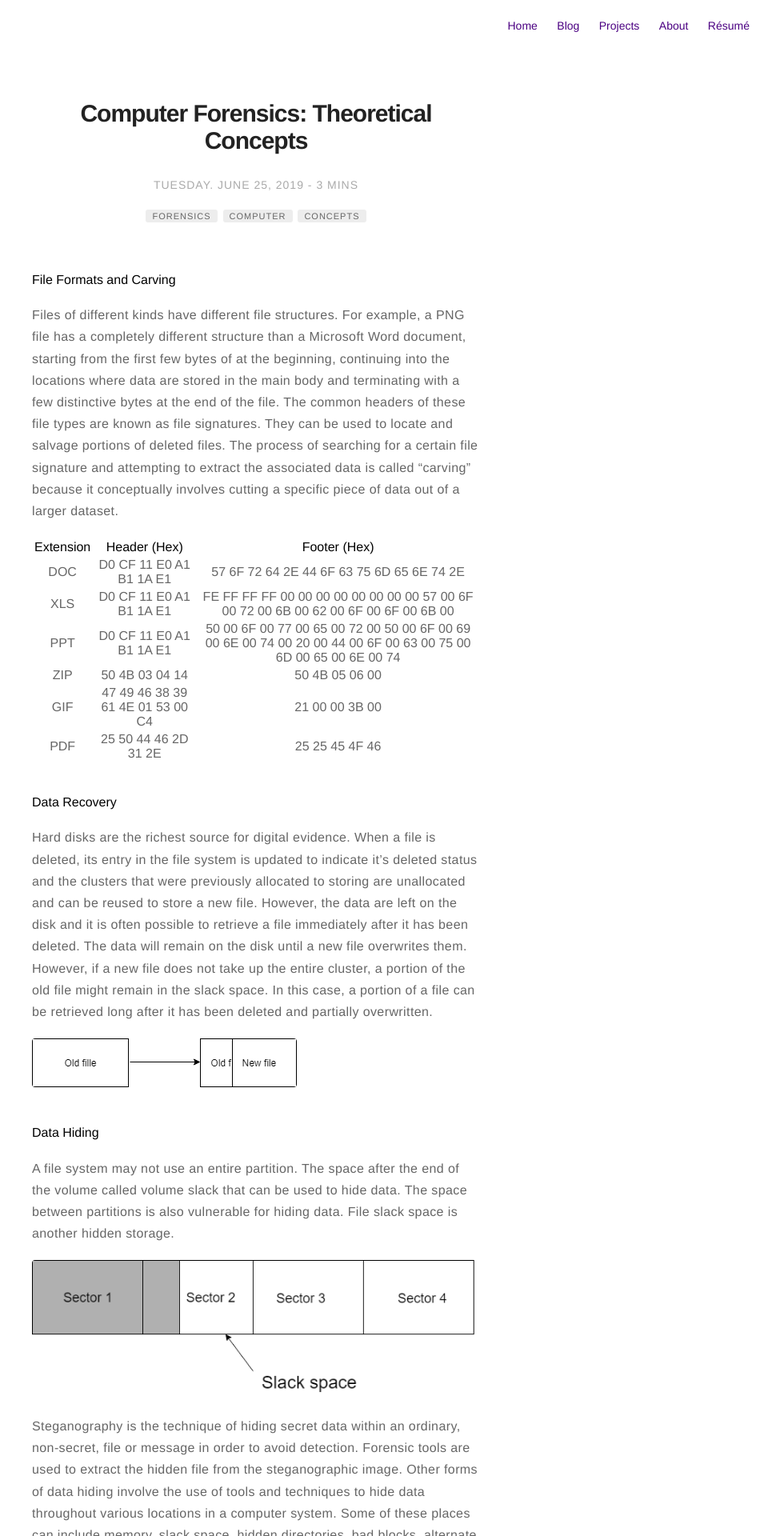
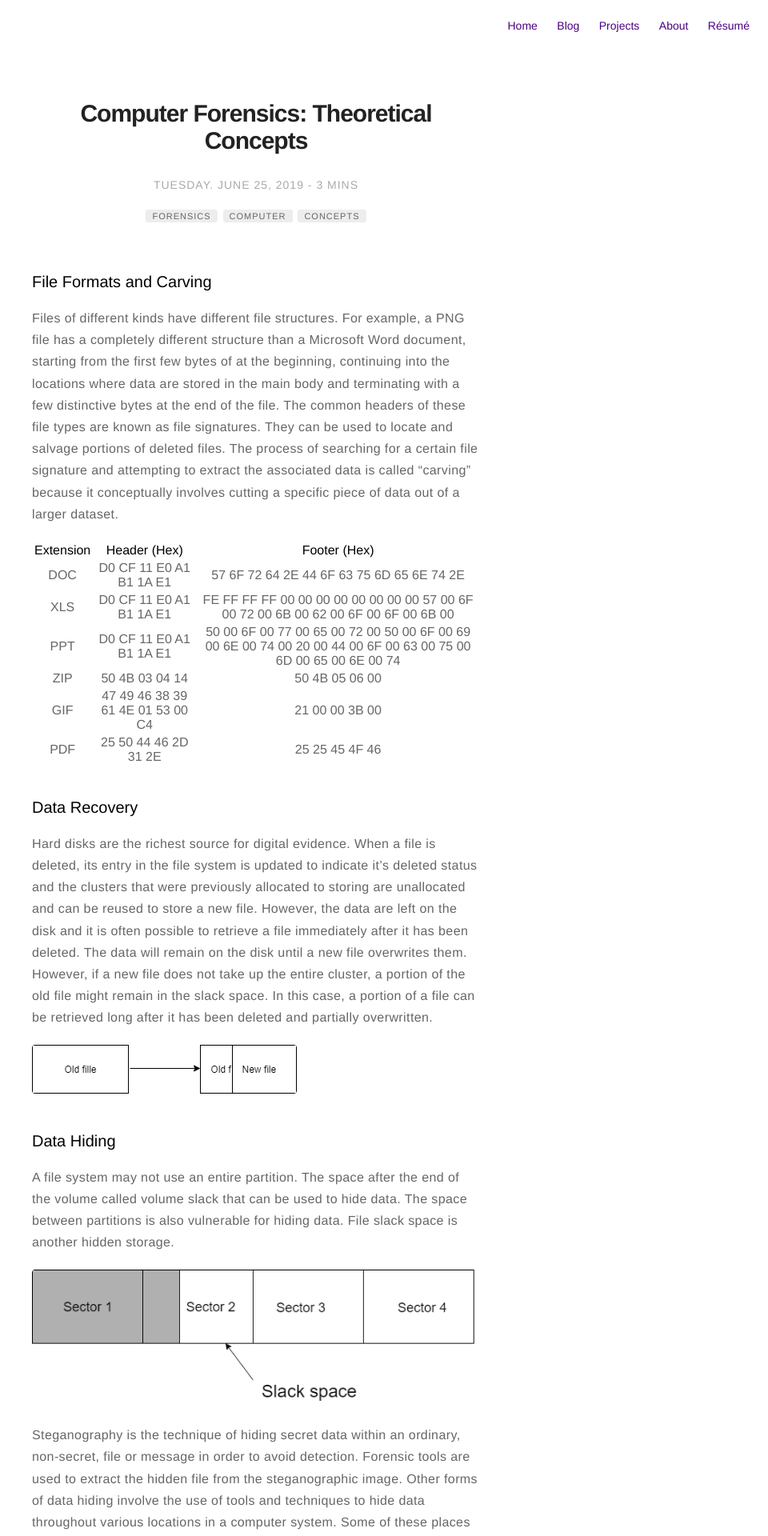
Before and after one commit to anushkavirgaonkar/anushkavirgaonkar.github.io, a Jekyll site: the page built from _posts/2019-06-25-computer-forensics-theoretical-concepts.md, in a window 1280 px wide. Shown: the top 1920 px of the page at 80% size, without its empty margins (320-1280 px from the left). Built offline with Jekyll 4.4.1, drawn with Linux system fonts in a browser that asks for light colours; comment, search, counter and statistics services are not loaded.

Commit message:
make headings bigger

```diff
--- a/_posts/2019-06-25-computer-forensics-theoretical-concepts.md
+++ b/_posts/2019-06-25-computer-forensics-theoretical-concepts.md
@@ -12,7 +12,7 @@ author: anushkavirgaonkar
 description: Basic theoretical concepts in computer forensics.
 ---
 
-#### **File Formats and Carving**
+### **File Formats and Carving**
 
    Files of different kinds have different file structures. For example, a PNG file has a completely different structure than a Microsoft Word document, starting from the first few bytes of at the beginning, continuing into the locations where data are stored in the main body and terminating with a few distinctive bytes at the end of the file. The common headers of these file types are known as file signatures. They can be used to locate and salvage portions of deleted files. The process of searching for a certain file signature and attempting to extract the associated data is called “carving” because it conceptually involves cutting a specific piece of data out of a larger dataset.
 
@@ -25,7 +25,7 @@ description: Basic theoretical concepts in computer forensics.
    | GIF	    | 47 49 46 38 39 61 4E 01 53 00 C4 | 21 00 00 3B 00                                                                                                 |
    | PDF	    | 25 50 44 46 2D 31 2E             | 25 25 45 4F 46                                                                                                 |
 
-#### **Data Recovery**
+### **Data Recovery**
 
    Hard disks are the richest source for digital evidence. When a file is deleted, its entry in the file system is updated to indicate it's deleted status and the clusters that were previously allocated to storing are unallocated and can be reused to store a new file. However, the data are left on the disk and it is often possible to retrieve a file immediately after it has been deleted. The data will remain on the disk until a new file overwrites them. However, if a new file does not take up the entire cluster, a portion of the old file might remain in the slack space. In this case, a portion of a file can be retrieved long after it has been deleted and partially overwritten.
 
@@ -33,7 +33,7 @@ description: Basic theoretical concepts in computer forensics.
 
 
 
-#### **Data Hiding**
+### **Data Hiding**
 
    A file system may not use an entire partition. The space after the end of the volume called volume slack that can be used to hide data. The space between partitions is also vulnerable for hiding data. File slack space is another hidden storage.
 
```
